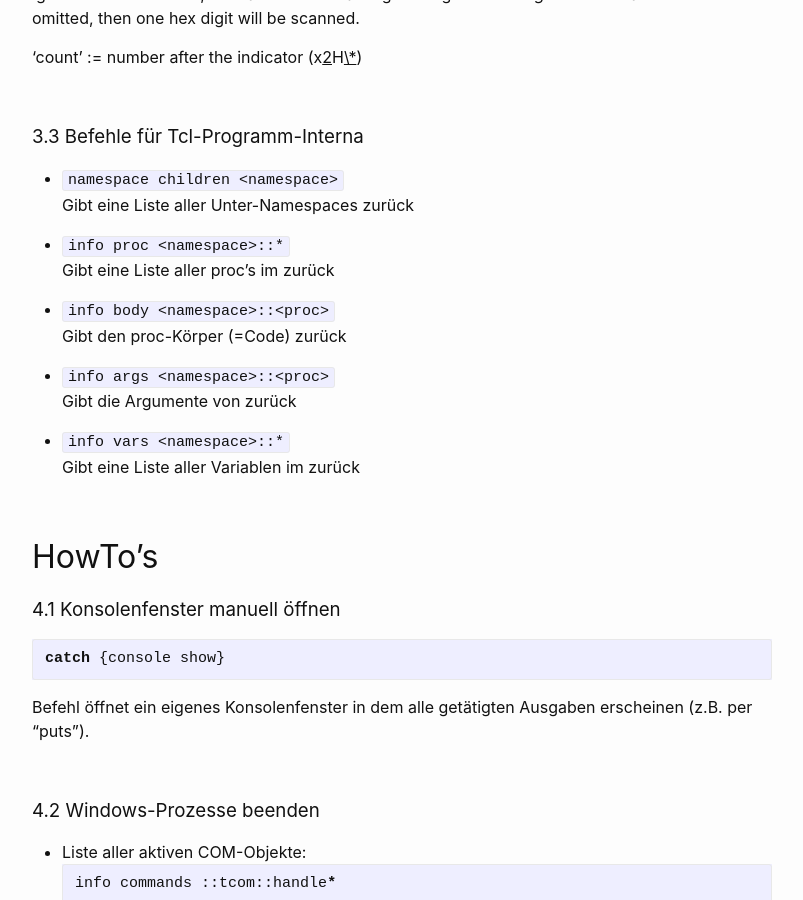
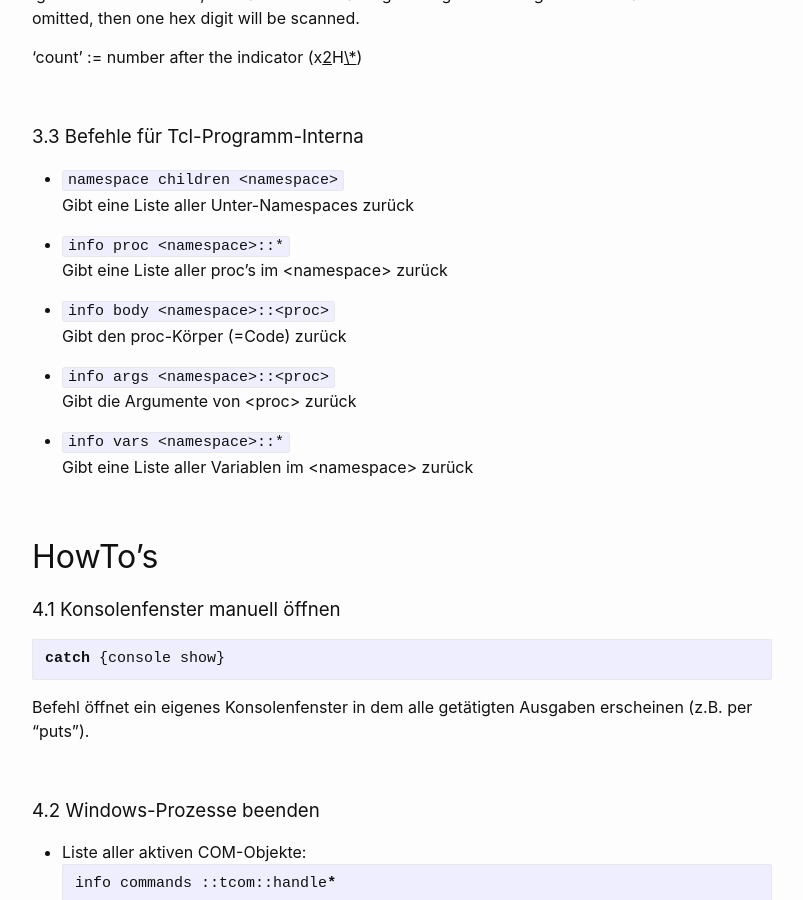
Before and after one commit to Hautaklyttn/progDocs, a Jekyll site: the page built from docs/articles/tcl.md, in a window 1280 px wide and 900 px high, scrolled down 7094 px. Shown: the whole window, without its empty margins (238-1041 px from the left). Built offline with Jekyll 4.4.1, drawn with Linux system fonts in a browser that asks for light colours.

Commit message:
Update tcl.md

```diff
--- a/docs/articles/tcl.md
+++ b/docs/articles/tcl.md
@@ -274,16 +274,16 @@ binary scan \x01\x02\x03\x04 x2H* var1
 Gibt eine Liste aller Unter-Namespaces zurück
 
 - `info proc <namespace>::*`
-Gibt eine Liste aller proc's im <namespace> zurück
+Gibt eine Liste aller proc's im \<namespace\> zurück
 
 - `info body <namespace>::<proc>`
 Gibt den proc-Körper (=Code) zurück
 
 - `info args <namespace>::<proc>`
-Gibt die Argumente von <proc> zurück
+Gibt die Argumente von \<proc\> zurück
 
 - `info vars <namespace>::*`
-Gibt eine Liste aller Variablen im <namespace> zurück
+Gibt eine Liste aller Variablen im \<namespace\> zurück
 
 &nbsp;
 
```
